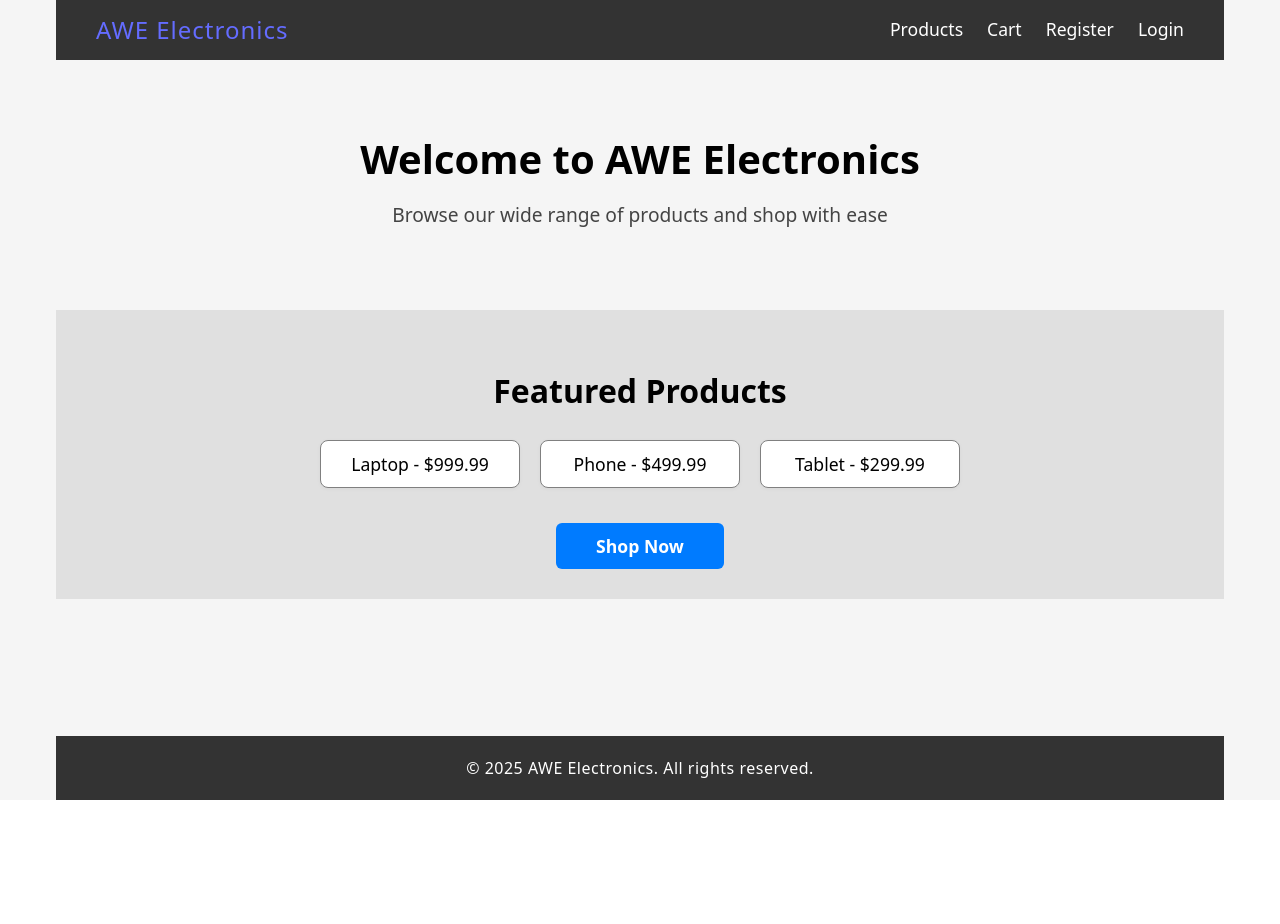
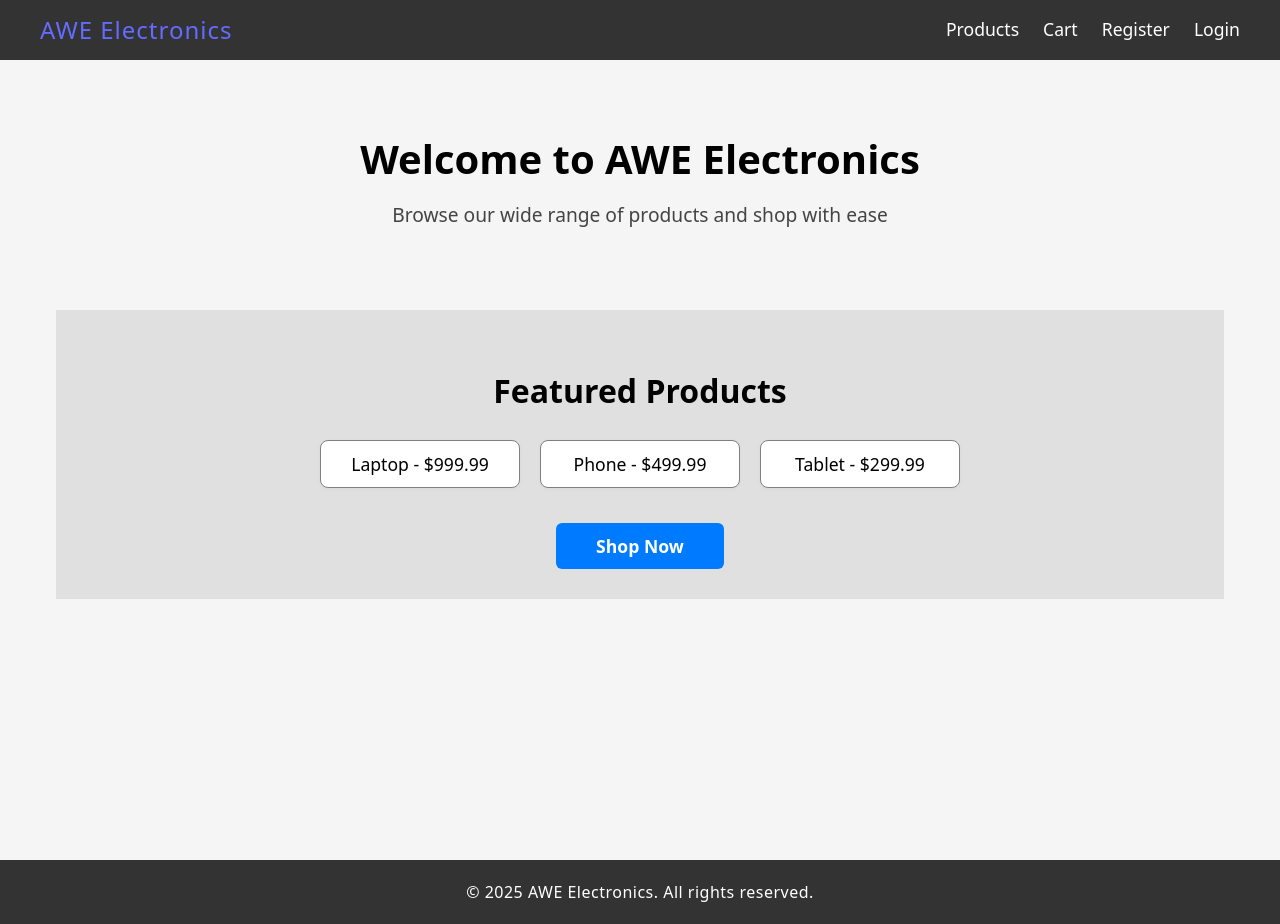
Before and after one commit to LuongNhatMinhNguyen/SWE30003_Assignment-3, a React (Vite) app: page / in a window 1280 px wide. Before the commit the page ends 800 px from the top, so only its background shows below. Built offline with nearby package versions, Linux system fonts and the light colour scheme.

Commit message:
Move NavBar and Footer to App scope

```diff
--- a/src/App.tsx
+++ b/src/App.tsx
@@ -8,6 +8,8 @@ import Login from './pages/Login/Login';
 import Cart from './pages/Cart/Cart';
 import Checkout from './Checkout';
 import Profile from './Profile';
+import NavBar from './components/NavBar/NavBar'
+import Footer from './components/Footer/Footer'
 
 const Placeholder: React.FC = () => (
   <div style={{ textAlign: 'center', padding: '60px 0' }}>
@@ -19,6 +21,7 @@ const App: React.FC = () => {
   return (
     <BrowserRouter>
       <div style={{ minHeight: '100vh', background: '#f5f5f5' }}>
+        <NavBar/>
         <Routes>
           <Route path="/" element={<Home />} />
           <Route path="/register" element={<Register />} />
@@ -28,6 +31,7 @@ const App: React.FC = () => {
           <Route path="/checkout" element={<Checkout />} />
           <Route path="/profile" element={<Profile />} />
         </Routes>
+        <Footer/>
       </div>
     </BrowserRouter>
   );
--- a/src/pages/Home/Home.tsx
+++ b/src/pages/Home/Home.tsx
@@ -31,7 +31,6 @@ export default class Home extends React.Component<{}, HomeState> {
   render() {
     return (
       <div className="home-container">
-        <NavBar />
 
         {/* Main Section */}
         <main className="home-main">
@@ -53,8 +52,6 @@ export default class Home extends React.Component<{}, HomeState> {
             <button className="shop-now-button">Shop Now</button>
           </Link>
         </section>
-
-        <Footer />
       </div>
     );
   }
```
